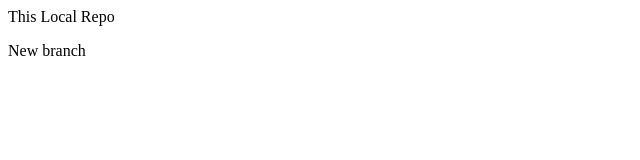
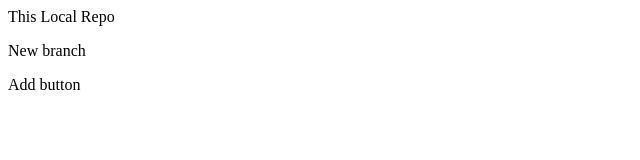
Before and after one commit to tehkali/LocalRepo, a plain HTML site: page index.html in a window 1280 px wide. Shown: the full height of the page, 0-640 px from the left. Drawn offline with Linux system fonts and the light colour scheme.

Commit message:
Add button

```diff
--- a/index.html
+++ b/index.html
@@ -1,2 +1,3 @@
 <p> This Local Repo</p>
 <p> New branch</p>
+<p> Add button </p>
```
